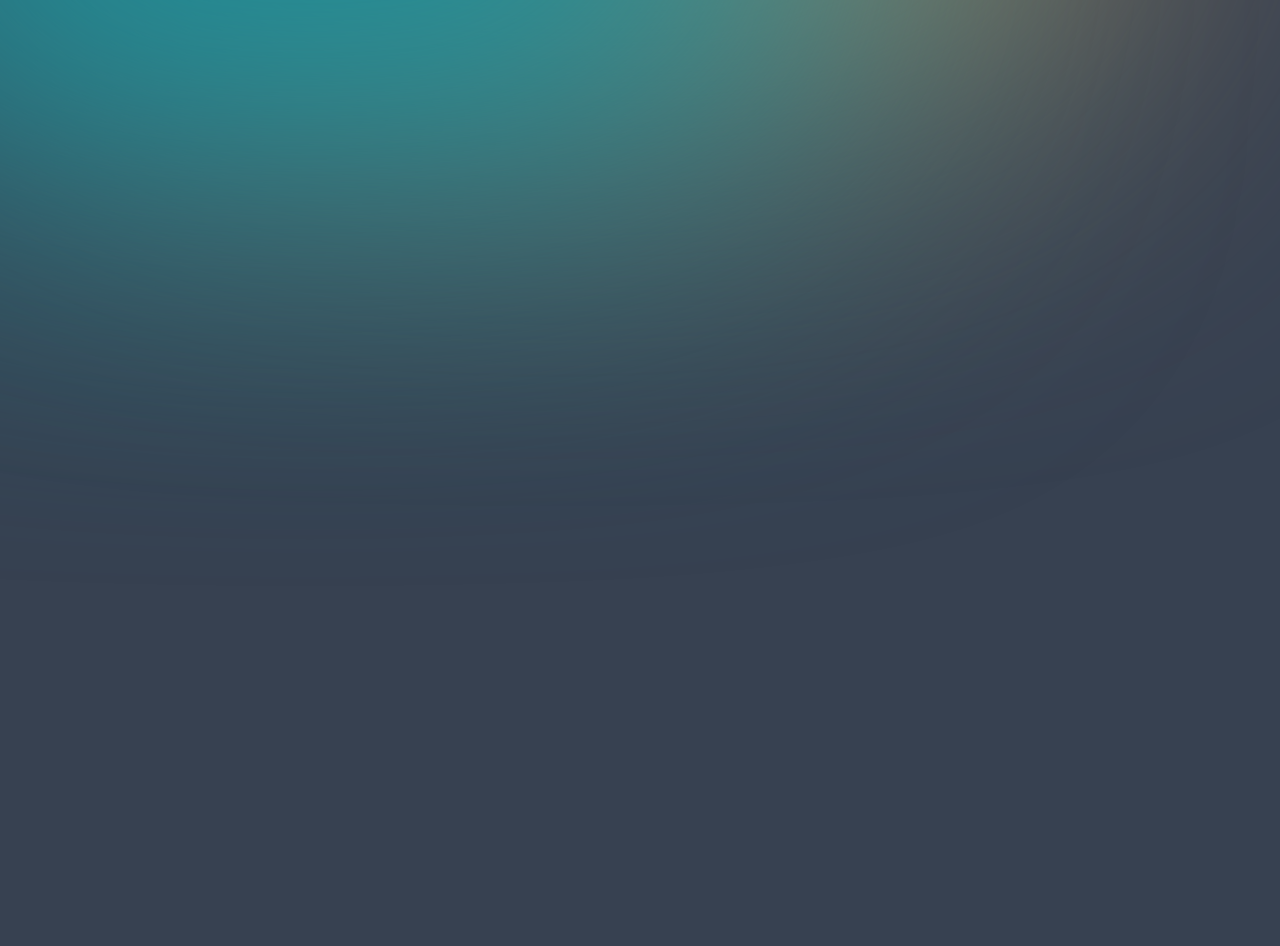
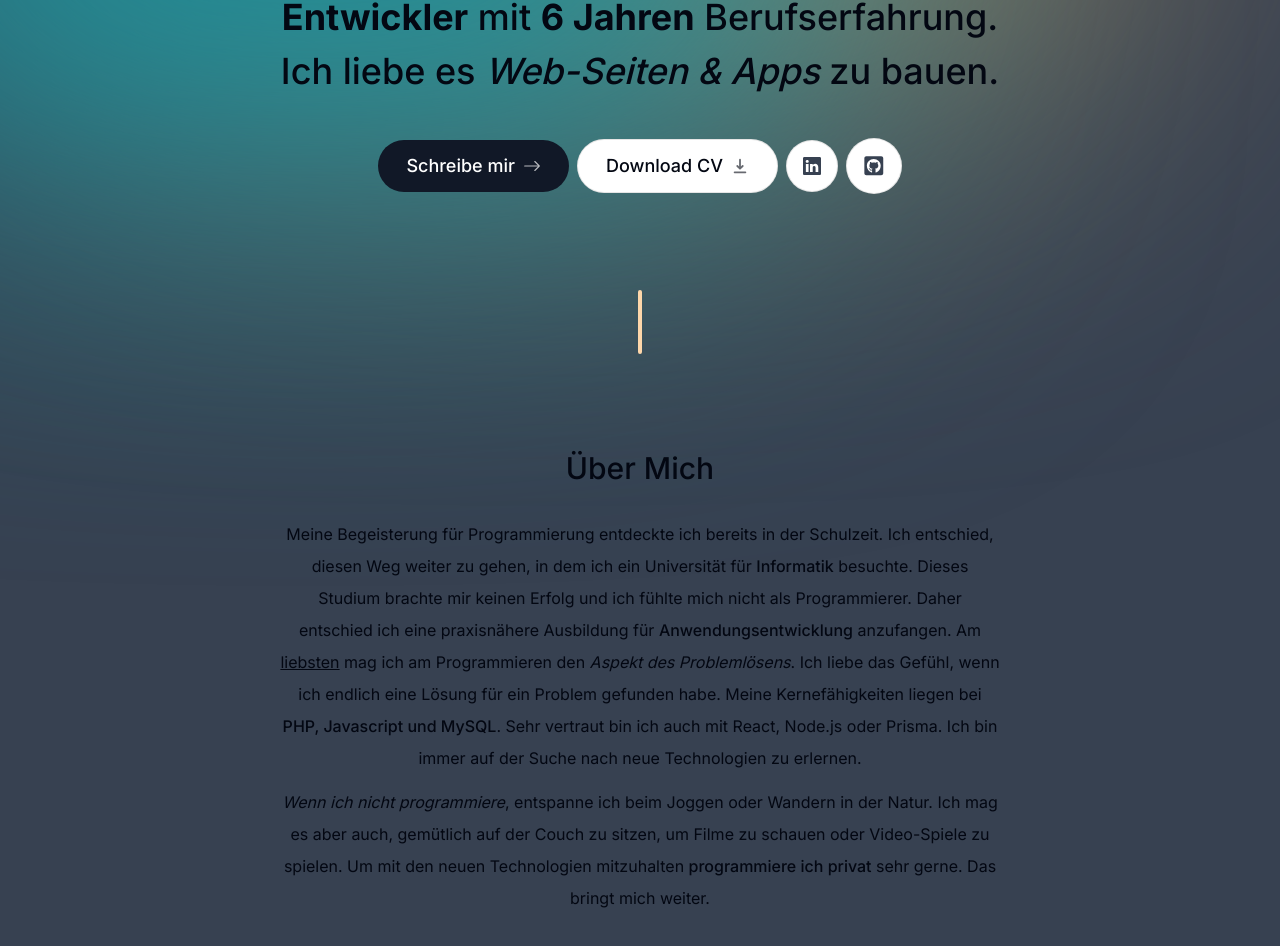
Before and after one commit to Gid3onJura/portfolio-website, a Next.js app: page / in a window 1280 px wide. Shown: the part 320-1266 px from the top of the page. Built offline with nearby package versions, Linux system fonts and the light colour scheme.

Commit message:
intro create links, about section, styling

```diff
--- a/app/page.tsx
+++ b/app/page.tsx
@@ -1,9 +1,13 @@
+import About from "@/components/about"
 import Intro from "@/components/intro"
+import SectionDivider from "@/components/sectiondivider"
 
 export default function Home() {
   return (
-    <main className="">
+    <main className="flex flex-col items-center px-4">
       <Intro />
+      <SectionDivider />
+      <About />
     </main>
   )
 }
--- /dev/null
+++ b/components/about.tsx
@@ -0,0 +1,39 @@
+"use client"
+
+import React from "react"
+import SectionHeading from "./sectionheading"
+import { motion } from "framer-motion"
+
+export default function About() {
+  return (
+    <motion.section
+      className="mb-28 max-w-[45rem] text-center leading-8 sm:mb-40"
+      initial={{ opacity: 0, scale: 0.5 }}
+      animate={{ opacity: 1, scale: 1 }}
+      transition={{
+        duration: 0.8,
+        delay: 0.5,
+        ease: [0, 0.71, 0.2, 1.01],
+      }}
+    >
+      <SectionHeading>Über mich</SectionHeading>
+      <p className="mb-3">
+        Meine Begeisterung für Programmierung entdeckte ich bereits in der Schulzeit. Ich entschied, diesen Weg weiter
+        zu gehen, in dem ich ein Universität für <span className="font-medium">Informatik</span> besuchte. Dieses
+        Studium brachte mir keinen Erfolg und ich fühlte mich nicht als Programmierer. Daher entschied ich eine
+        praxisnähere Ausbildung für <span className="font-medium">Anwendungsentwicklung</span> anzufangen. Am{" "}
+        <span className="underline">liebsten</span> mag ich am Programmieren den{" "}
+        <span className="italic">Aspekt des Problemlösens</span>. Ich liebe das Gefühl, wenn ich endlich eine Lösung für
+        ein Problem gefunden habe. Meine Kernefähigkeiten liegen bei{" "}
+        <span className="font-medium">PHP, Javascript und MySQL</span>. Sehr vertraut bin ich auch mit React, Node.js
+        oder Prisma. Ich bin immer auf der Suche nach neue Technologien zu erlernen.{" "}
+      </p>
+      <p>
+        <span className="italic">Wenn ich nicht programmiere</span>, entspanne ich beim Joggen oder Wandern in der
+        Natur. Ich mag es aber auch, gemütlich auf der Couch zu sitzen, um Filme zu schauen oder Video-Spiele zu
+        spielen. Um mit den neuen Technologien mitzuhalten <span className="font-medium">programmiere ich privat</span>{" "}
+        sehr gerne. Das bringt mich weiter.
+      </p>
+    </motion.section>
+  )
+}
--- a/components/intro.tsx
+++ b/components/intro.tsx
@@ -3,10 +3,14 @@
 import Image from "next/image"
 import React from "react"
 import { motion } from "framer-motion"
+import Link from "next/link"
+import { BsArrowRight, BsLinkedin } from "react-icons/bs"
+import { HiDownload } from "react-icons/hi"
+import { FaGithubSquare } from "react-icons/fa"
 
 export default function Intro() {
   return (
-    <section>
+    <section className="mb-28 max-w-[50rem] text-center sm:mb-0">
       <div className="flex items-center justify-center">
         <div className="relative">
           <motion.div
@@ -24,7 +28,7 @@ export default function Intro() {
               height={200}
               quality={95}
               priority={true}
-              className="h-24 w-24 rounded-full border-[0.35rem] border-orange-900 object-cover shadow-xl"
+              className="h-24 w-24 rounded-full border-[0.35rem] border-orange-300 object-cover shadow-xl"
             />
           </motion.div>
 
@@ -43,6 +47,58 @@ export default function Intro() {
           </motion.span>
         </div>
       </div>
+
+      <motion.h1
+        className="mb-10 mt-4 px-4 text-2xl font-medium !leading-[1.5] sm:text-4xl"
+        initial={{ opacity: 0, y: 100 }}
+        animate={{ opacity: 1, y: 0 }}
+      >
+        <span className="font-bold">Hi, Ich bin Richard.</span> Ich bin ein{" "}
+        <span className="font-bold">Full-Stack Entwickler</span> mit <span className="font-bold">6 Jahren</span>{" "}
+        Berufserfahrung. Ich liebe es <span className="italic">Web-Seiten & Apps</span> zu bauen.
+      </motion.h1>
+
+      <motion.div
+        className="flex flex-col sm:flex-row items-center justify-center gap-2 px-4 text-lg font-medium"
+        initial={{ opacity: 0, y: 100 }}
+        animate={{ opacity: 1, y: 0 }}
+        transition={{ delay: 0.1 }}
+      >
+        <Link
+          href="#contact"
+          className="group bg-gray-900 text-white px-7 py-3 flex items-center gap-2 rounded-full outline-none focus:scale-110
+          hover:scale-110 hover:bg-gray-950 active:scale-105 transition-all"
+        >
+          Schreibe mir <BsArrowRight className="opacity-70 group-hover:translate-x-1 transition" />
+        </Link>
+
+        <a
+          className="bg-white px-7 py-3 flex items-center gap-2 rounded-full outline-none focus:scale-110
+          hover:scale-110 active:scale-105 transition-all group cursor-pointer border border-black/10"
+          href="/CV.pdf"
+          download
+        >
+          Download CV <HiDownload className="opacity-60 group-hover:translate-y-1 transition" />
+        </a>
+
+        <a
+          className="bg-white text-gray-700 p-4 flex items-center gap-2 rounded-full focus:scale-[1.15]
+          hover:scale-[1.15] hover:text-gray-950 active:scale-105 transition-all group cursor-pointer border border-black/10"
+          href="https://linkedin.com"
+          target="_blank"
+        >
+          <BsLinkedin />
+        </a>
+
+        <a
+          className="bg-white text-gray-700 p-4 flex items-center gap-2 text-[1.35rem] rounded-full focus:scale-[1.15]
+          hover:scale-[1.15] hover:text-gray-950 active:scale-105 transition-all group cursor-pointer border border-black/10"
+          href="https://github.com/Gid3onJura"
+          target="_blank"
+        >
+          <FaGithubSquare />
+        </a>
+      </motion.div>
     </section>
   )
 }
--- /dev/null
+++ b/components/sectiondivider.tsx
@@ -0,0 +1,19 @@
+"use client"
+
+import React from "react"
+import { motion } from "framer-motion"
+
+export default function SectionDivider() {
+  return (
+    <motion.div
+      className="bg-orange-200 my-24 h-16 w-1 rounded-full hidden sm:block"
+      initial={{ opacity: 0, scale: 0.5 }}
+      animate={{ opacity: 1, scale: 1 }}
+      transition={{
+        duration: 0.8,
+        delay: 0.5,
+        ease: [0, 0.71, 0.2, 1.01],
+      }}
+    ></motion.div>
+  )
+}
--- /dev/null
+++ b/components/sectionheading.tsx
@@ -0,0 +1,9 @@
+import React from "react"
+
+type SectionHeadingProps = {
+  children: React.ReactNode
+}
+
+export default function SectionHeading({ children }: SectionHeadingProps) {
+  return <h2 className="text-3xl font-medium capitalize mb-8">{children}</h2>
+}
```
Also changed, not shown: .eslintrc.json.
